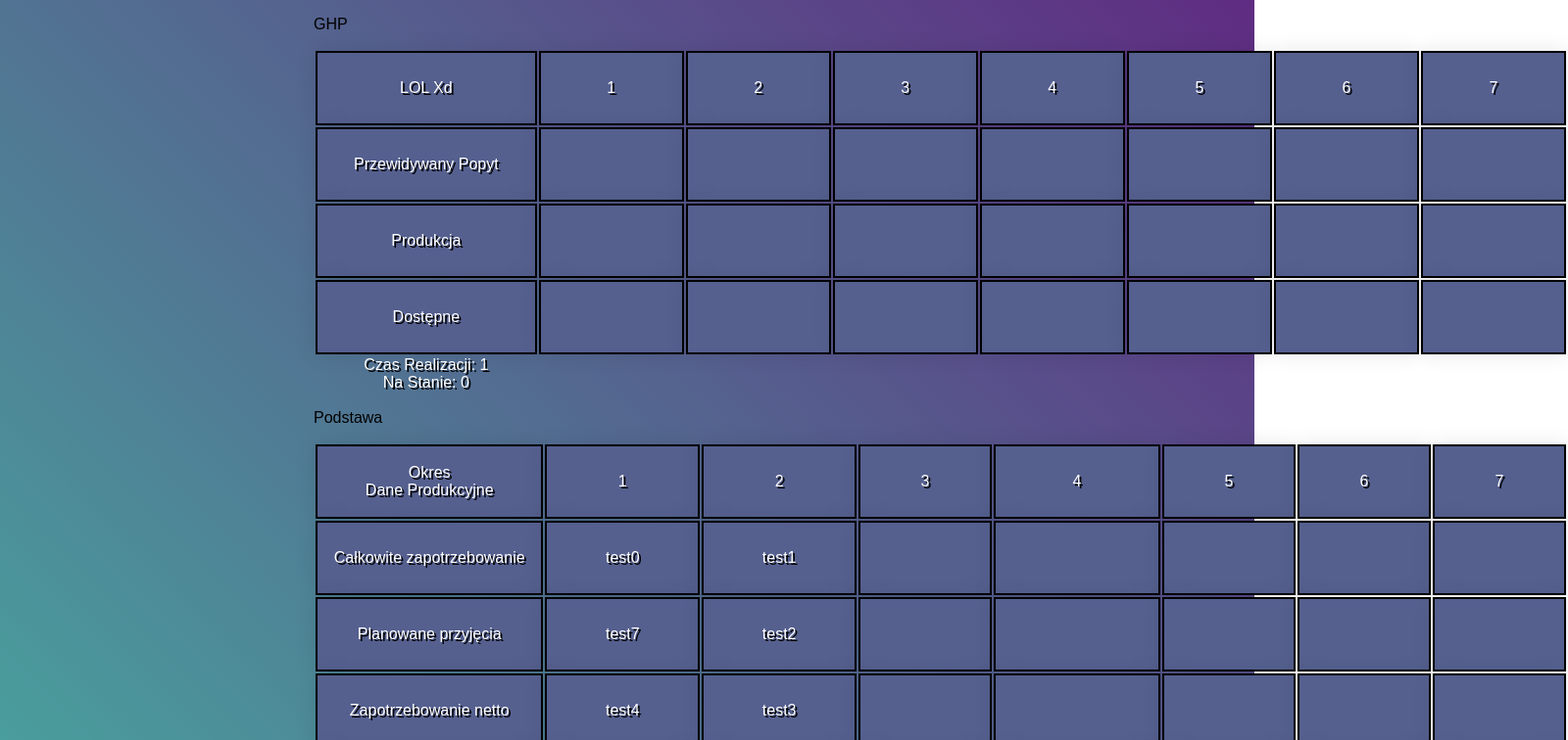
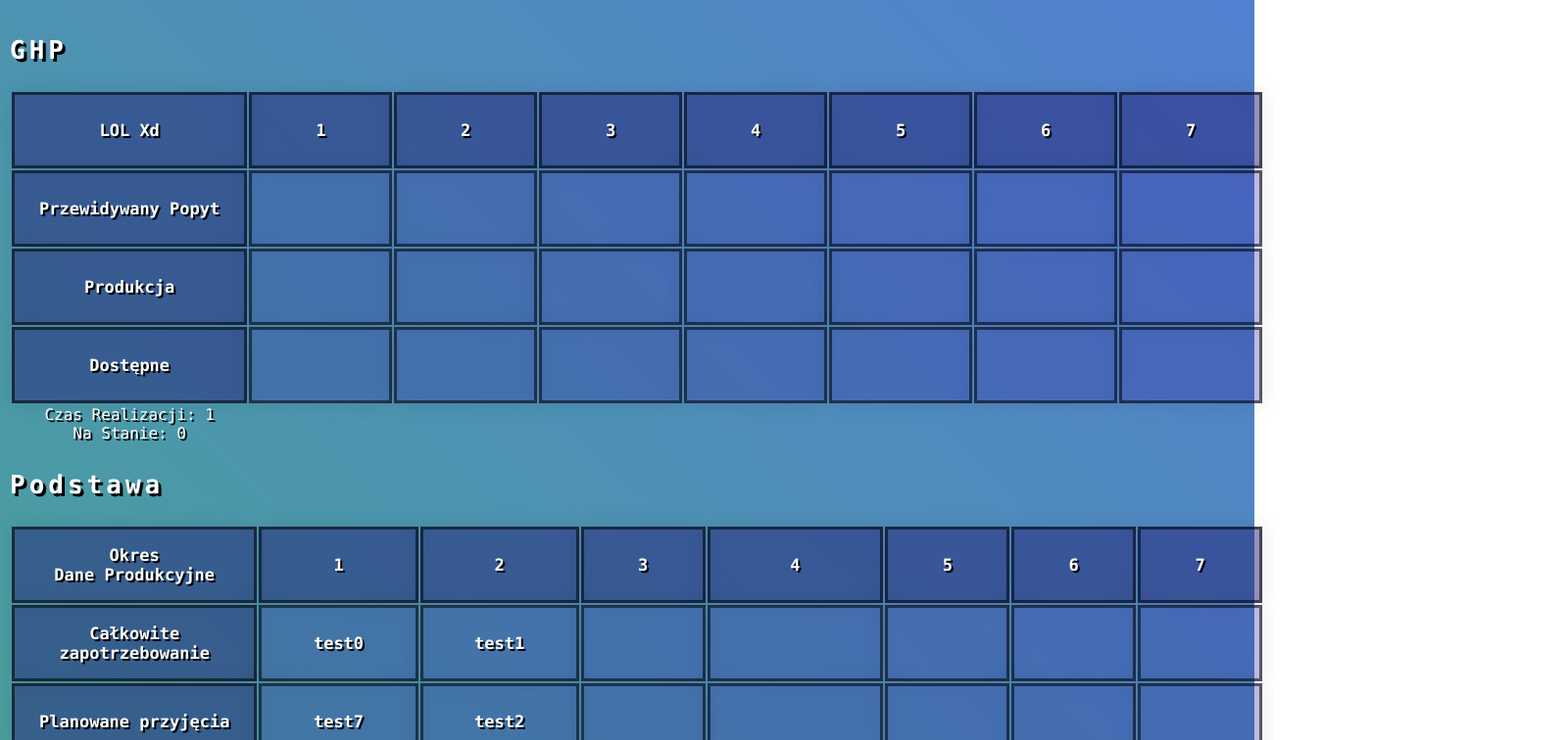
Before and after one commit to Asko24/mrp, a plain HTML site: page index.html in a window 1280 px wide. Both pictures are taken after a click on the button "Pokaż tabele". Shown: the top 756 px of the page at 98% size, 1600 px wide, since content can reach past the window. Drawn offline with Linux system fonts and the light colour scheme.

Commit message:
another minor styling changes for yours truly

```diff
--- a/src/style.css
+++ b/src/style.css
@@ -11,18 +11,23 @@ html {
 body {
     height: 100%;
     margin: 0;
-	background-image: linear-gradient(45deg, #49a09d, #5f2c82);
+    background-image: linear-gradient(45deg, #49a09d, #537fd1);
     background-repeat: no-repeat;
     background-attachment: fixed;
 }
 
 .contentBox {
-    position: absolute;
-	top: 0%;
-	left: 25%;
-    margin: 0;
-	font-family: sans-serif;
-	font-weight: 100;
+    margin: auto;
+	font-family: "Lucida Console";
+    padding: 10px;
+}
+/* titles */
+.title{
+    color: white;
+    font-size: 26px;
+    text-shadow: 3px 3px black;
+    font-weight: bold;
+    letter-spacing: 4px;
 }
 
 /* tables */
@@ -34,6 +39,8 @@ body {
     color: white;
     text-shadow: 2px 2px black;
     text-align: center;
+    font-size: 17px;
+    font-weight: bold;
 
     position: relative;
     overflow: hidden;
@@ -41,15 +48,19 @@ body {
 rgba(0,0,0,0.1);
     width: 800px;
     height:70px;
-    background-color: #55608f;
-    border:black 2px solid;
+    background-color: #3028a14f;
+    border:rgba(0, 0, 0, 0.548) 3px solid;
 }
 .mrpTable:hover {
-    background-color: rgba(255,255,255,0.3);
+    background-color: rgba(255, 255, 255, 0.116);
+}
+
+.table_header{
+    background-color: #221c747a;
 }
 
 .mrpDescription{
-    color: white;
+    color: rgb(255, 255, 255);
     text-shadow: 2px 2px black;
     text-align: center;
 }
--- a/src/table.js
+++ b/src/table.js
@@ -7,7 +7,9 @@ class table{
         this.schema = schema
         this.content = {}
         //this.parent.innerHTML = "test"
-        Element(parent,"p").innerText = name
+        this.title = Element(parent,"p")
+        this.title.innerText = name
+        this.title.classList.add("title")
         this.initTable()
         console.log(this)
 
@@ -29,6 +31,10 @@ class table{
                 //console.log(this.schema.length)
                 if (i == 0){
                     cell.innerHTML = j
+                    cell.classList.add("table_header")
+                }
+                if (j == 0){
+                    cell.classList.add("table_header")
                 }
                 if (this.schema.length >= i && j == 0){
                     cell.innerHTML = this.schema[i]
```
